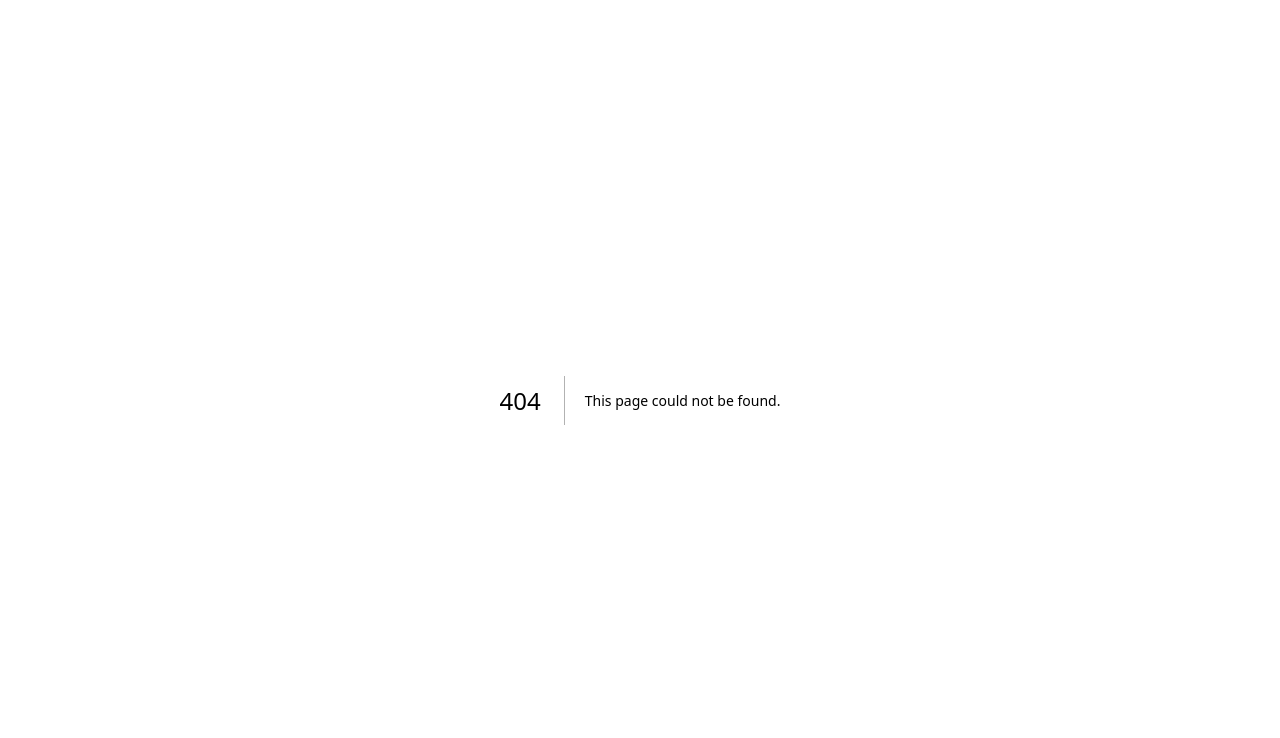
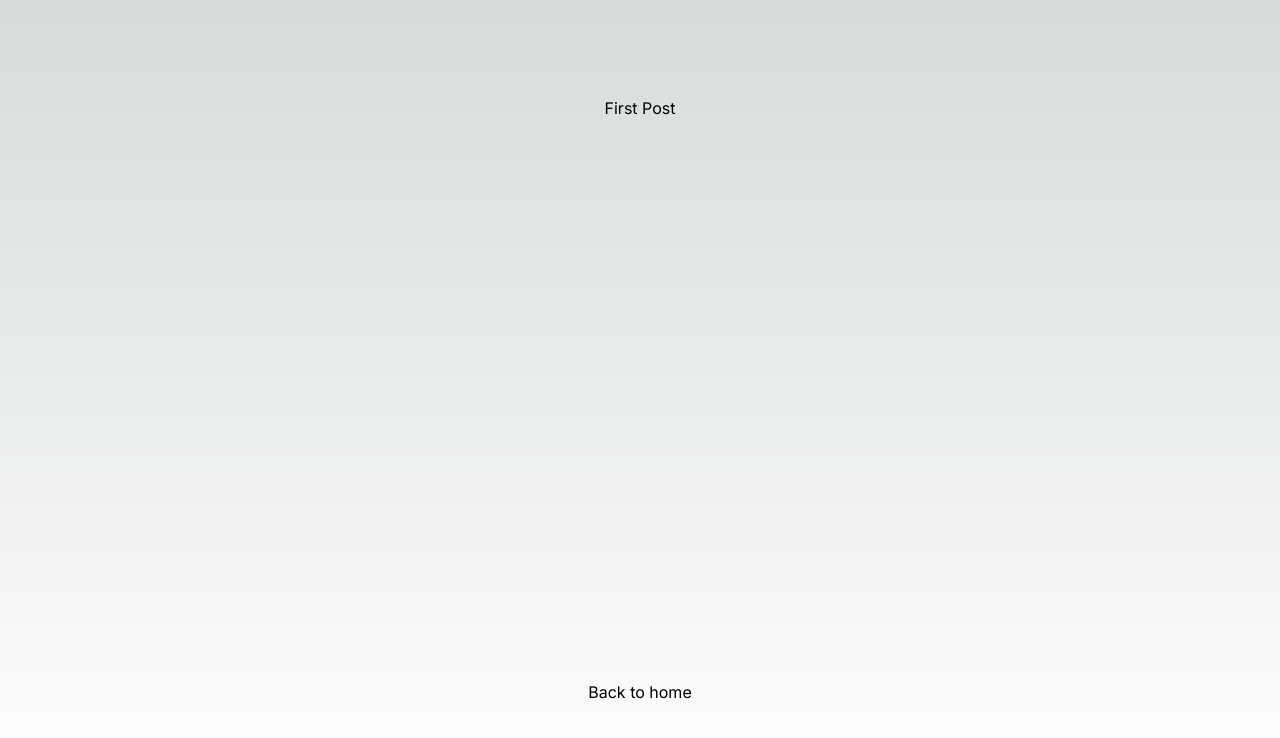
Before and after one commit to NelsonAraujo93/tier-list, a Next.js app: page /post in a window 1280 px wide. Before the commit this address had no page. Shown: the top 738 px of the page. Built offline with nearby package versions, Linux system fonts and the light colour scheme.

Commit message:
Learn normal routing with TSX NExt

```diff
--- /dev/null
+++ b/app/post/page.tsx
@@ -0,0 +1,12 @@
+import Link from 'next/link';
+
+export default function PostIndex() {
+  return (
+    <main className="flex min-h-screen flex-col items-center justify-between p-24">
+      <h1>First Post</h1>
+      <h2>
+        <Link href="/">Back to home</Link>
+      </h2>
+    </main>
+  )
+}
```
